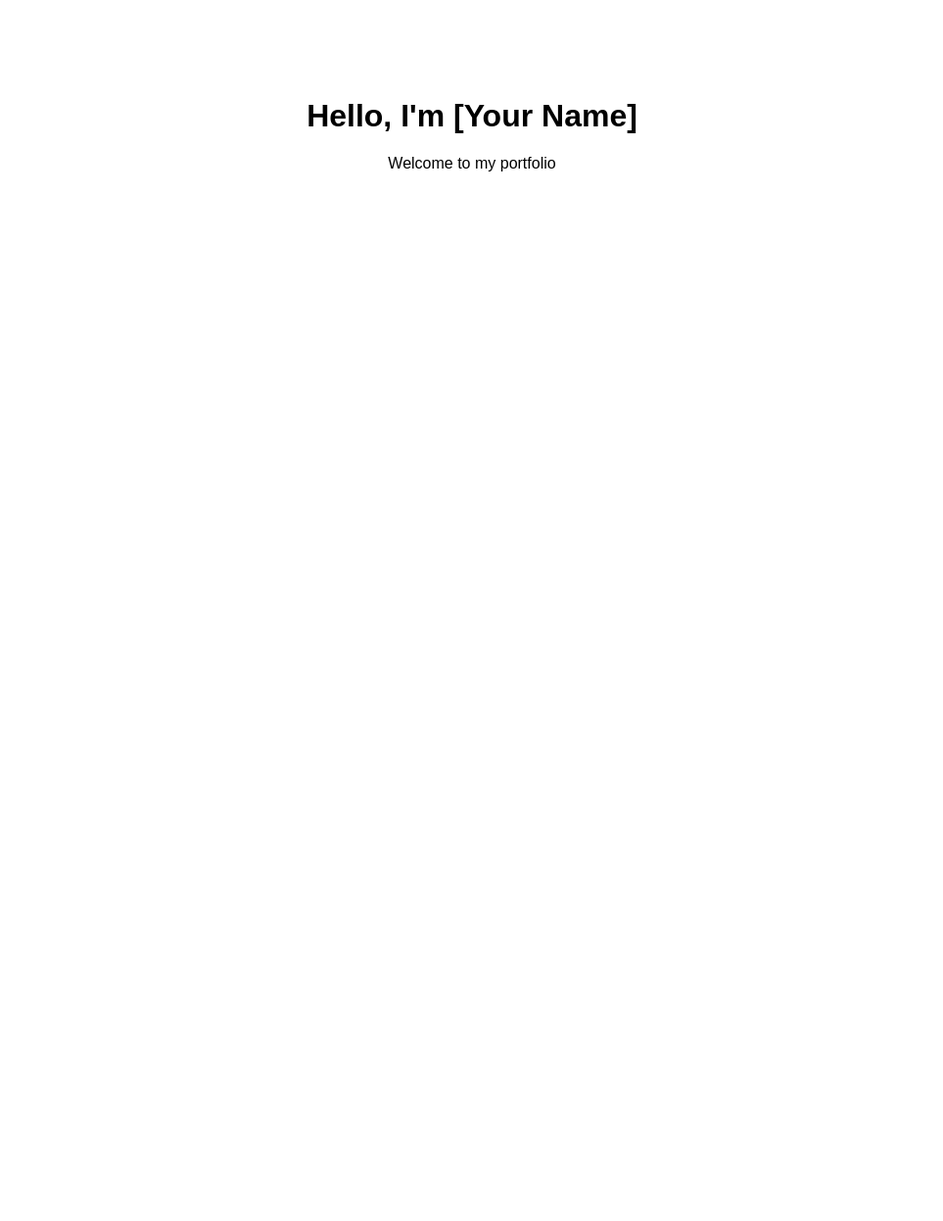
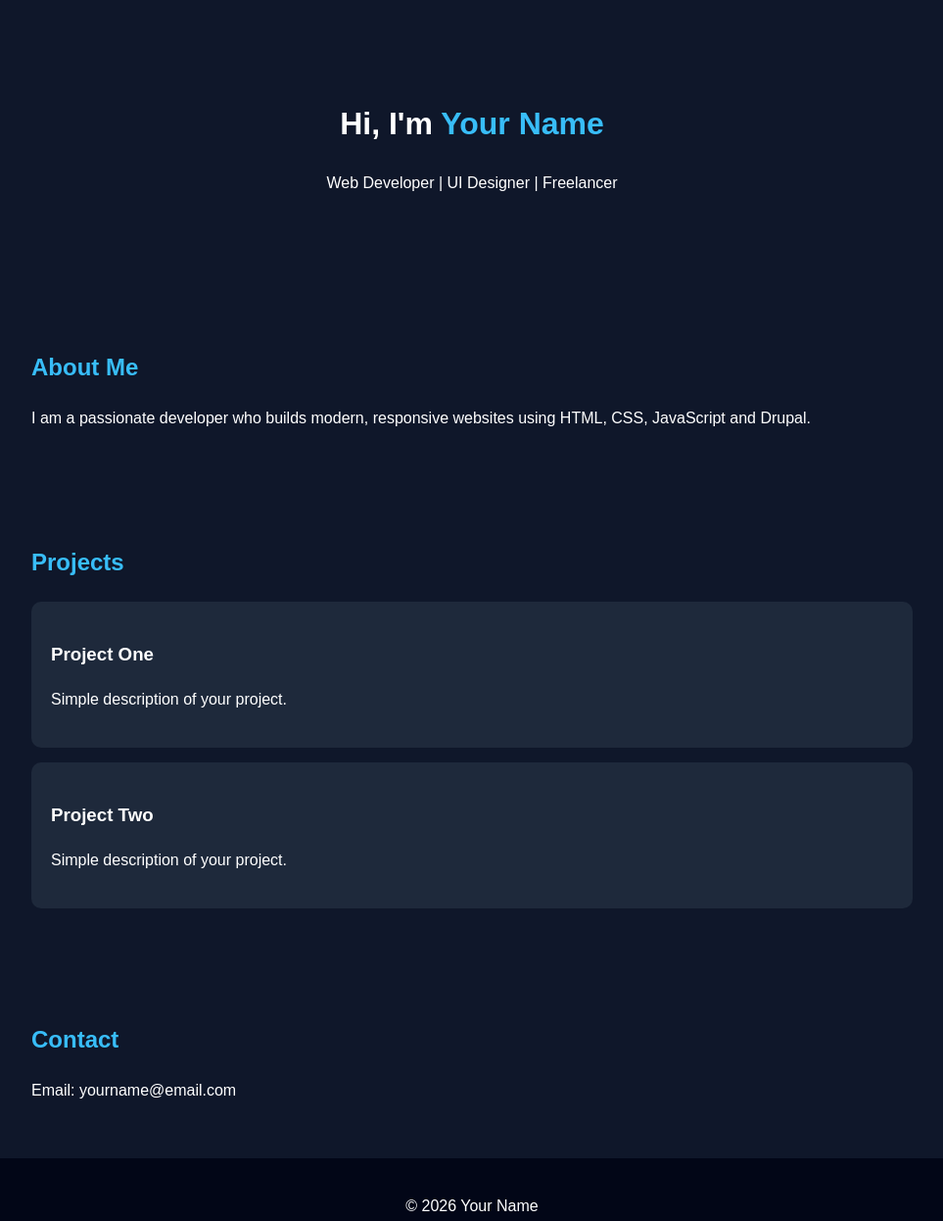
Before and after one commit to ijatrianzzz/ijatrianzzz.github.io, a plain HTML site: page index.html in a window 1280 px wide. Shown: the whole page at 98% size, without its empty margins (158-1121 px from the left). Before the commit the page ends 800 px from the top, so only its background shows below. Drawn offline with Linux system fonts and the light colour scheme.

Commit message:
Add files via upload

```diff
--- a/index.html
+++ b/index.html
@@ -1,13 +1,48 @@
 <!DOCTYPE html>
-<html>
+<html lang="en">
 <head>
+  <meta charset="UTF-8">
+  <meta name="viewport" content="width=device-width, initial-scale=1.0">
   <title>My Portfolio</title>
   <link rel="stylesheet" href="style.css">
 </head>
 <body>
 
-  <h1>Hello, I'm [Your Name]</h1>
-  <p>Welcome to my portfolio</p>
+  <header>
+    <h1>Hi, I'm <span>Your Name</span></h1>
+    <p>Web Developer | UI Designer | Freelancer</p>
+  </header>
+
+  <section class="about">
+    <h2>About Me</h2>
+    <p>
+      I am a passionate developer who builds modern, responsive websites using HTML, CSS, JavaScript and Drupal.
+    </p>
+  </section>
+
+  <section class="projects">
+    <h2>Projects</h2>
+
+    <div class="card">
+      <h3>Project One</h3>
+      <p>Simple description of your project.</p>
+    </div>
+
+    <div class="card">
+      <h3>Project Two</h3>
+      <p>Simple description of your project.</p>
+    </div>
+
+  </section>
+
+  <section class="contact">
+    <h2>Contact</h2>
+    <p>Email: yourname@email.com</p>
+  </section>
+
+  <footer>
+    <p>© 2026 Your Name</p>
+  </footer>
 
 </body>
 </html>
--- /dev/null
+++ b/script.js
@@ -0,0 +1 @@
+console.log("Portfolio loaded 🚀");
--- a/style.css
+++ b/style.css
@@ -1,5 +1,45 @@
 body {
-  font-family: Arial;
+  margin: 0;
+  font-family: Arial, sans-serif;
+  background: #0f172a;
+  color: white;
+  line-height: 1.6;
+}
+
+header {
   text-align: center;
-  margin-top: 100px;
+  padding: 80px 20px;
 }
+
+header span {
+  color: #38bdf8;
+}
+
+section {
+  max-width: 900px;
+  margin: auto;
+  padding: 40px 20px;
+}
+
+h2 {
+  color: #38bdf8;
+  margin-bottom: 20px;
+}
+
+.card {
+  background: #1e293b;
+  padding: 20px;
+  margin-bottom: 15px;
+  border-radius: 10px;
+  transition: 0.3s;
+}
+
+.card:hover {
+  transform: translateY(-5px);
+}
+
+footer {
+  text-align: center;
+  padding: 20px;
+  background: #020617;
+}
```
